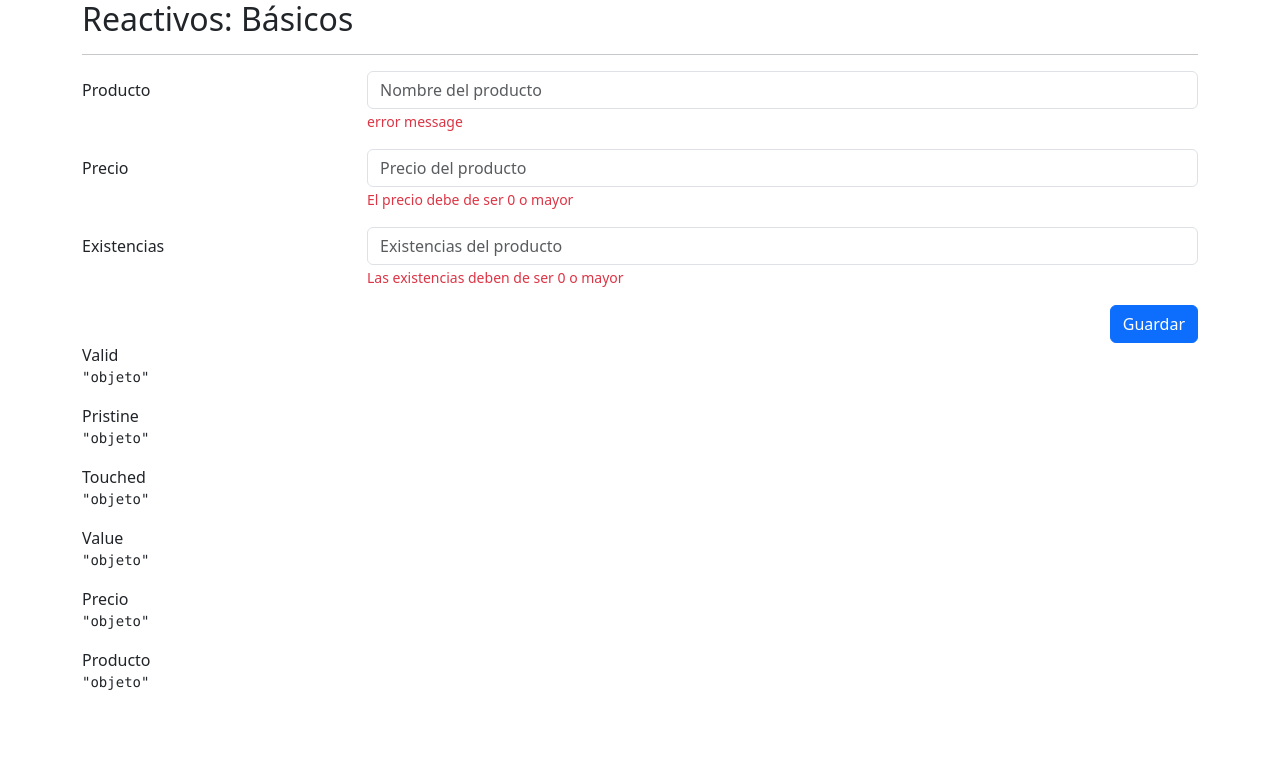
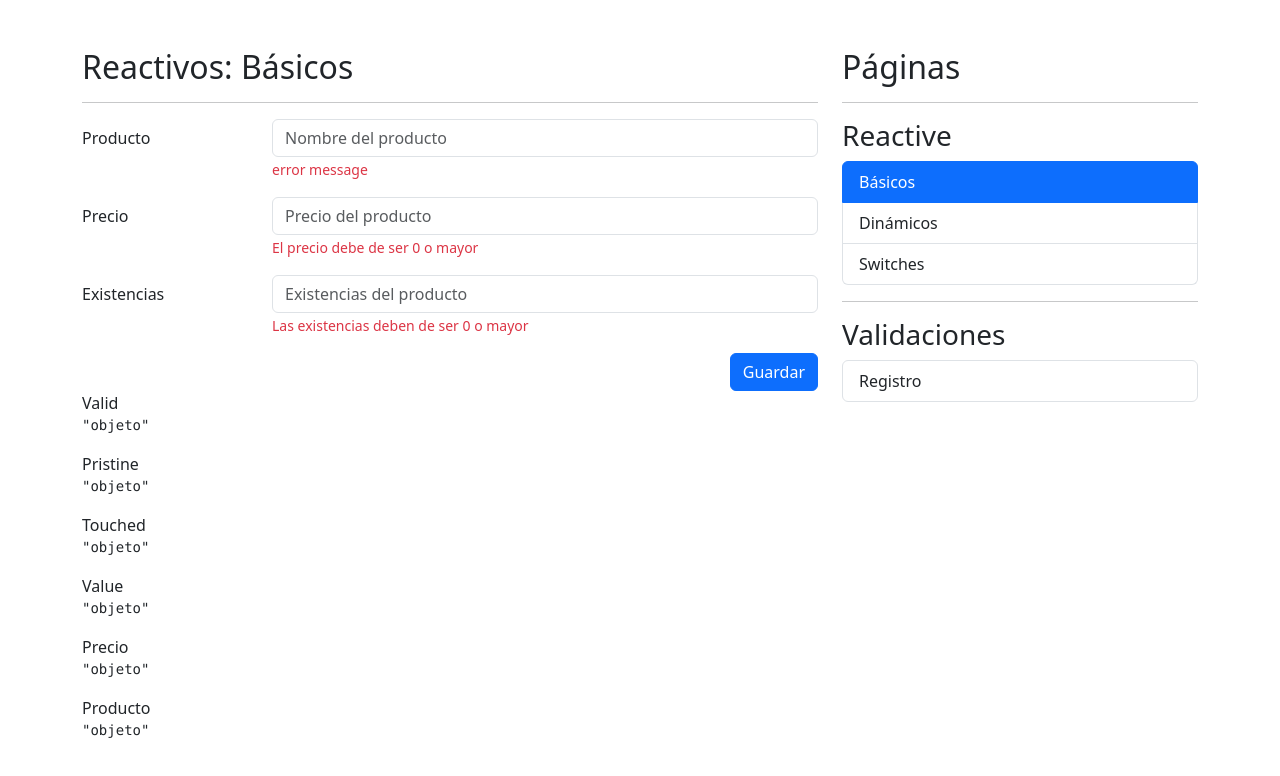
Before and after one commit to Sgonzalezf97/formApp, an Angular app: page /reactive/basic in a window 1280 px wide. Shown: the top 776 px of the page. Built offline with nearby package versions, Linux system fonts and the light colour scheme.

Commit message:
[new] creating the side menu

```diff
--- a/src/app/app.component.html
+++ b/src/app/app.component.html
@@ -1 +1,9 @@
-<router-outlet></router-outlet>
+
+<div class="row mt-5">
+  <div class="col">
+    <router-outlet></router-outlet>
+  </div>
+  <div class="col-12 col-sm-4">
+    <shared-side-menu></shared-side-menu>
+  </div>
+</div>
--- /dev/null
+++ b/src/app/shared/component/side-menu/side-menu.component.html
@@ -0,0 +1,20 @@
+
+
+<h2>Páginas</h2>
+<hr>
+<h3 class="mt-3">Reactive</h3>
+<ul class="list-group">
+  <li class="list-group-item" *ngFor="let option of reactiveMenu"
+    [routerLink]="[option.route]" routerLinkActive="active">
+    {{option.title}}
+  </li>
+</ul>
+<hr>
+
+<h3 class="mt-3">Validaciones</h3>
+<ul class="list-group">
+  <li class="list-group-item" *ngFor="let option of authMenu"
+    [routerLink]="[option.route]" routerLinkActive="active">
+    {{option.title}}
+  </li>
+</ul>
--- /dev/null
+++ b/src/app/shared/component/side-menu/side-menu.component.ts
@@ -0,0 +1,25 @@
+import { Component } from '@angular/core';
+
+
+interface MenuItem {
+  title: string,
+  route: string,
+}
+
+
+@Component({
+  selector: 'shared-side-menu',
+  templateUrl: './side-menu.component.html',
+  styles: ``
+})
+export class SideMenuComponent {
+  public reactiveMenu: MenuItem[]=[
+    {title:'Básicos',route:'./reactive/basic'},
+    {title:'Dinámicos',route:'./reactive/dynamic'},
+    {title:'Switches',route:'./reactive/switches'},
+  ]
+  public authMenu: MenuItem[]=[
+    {title:'Registro',route:'./auth'},
+
+  ]
+}
```
Also changed, not shown: src/app/shared/shared.module.ts (+10 -2 lines).
